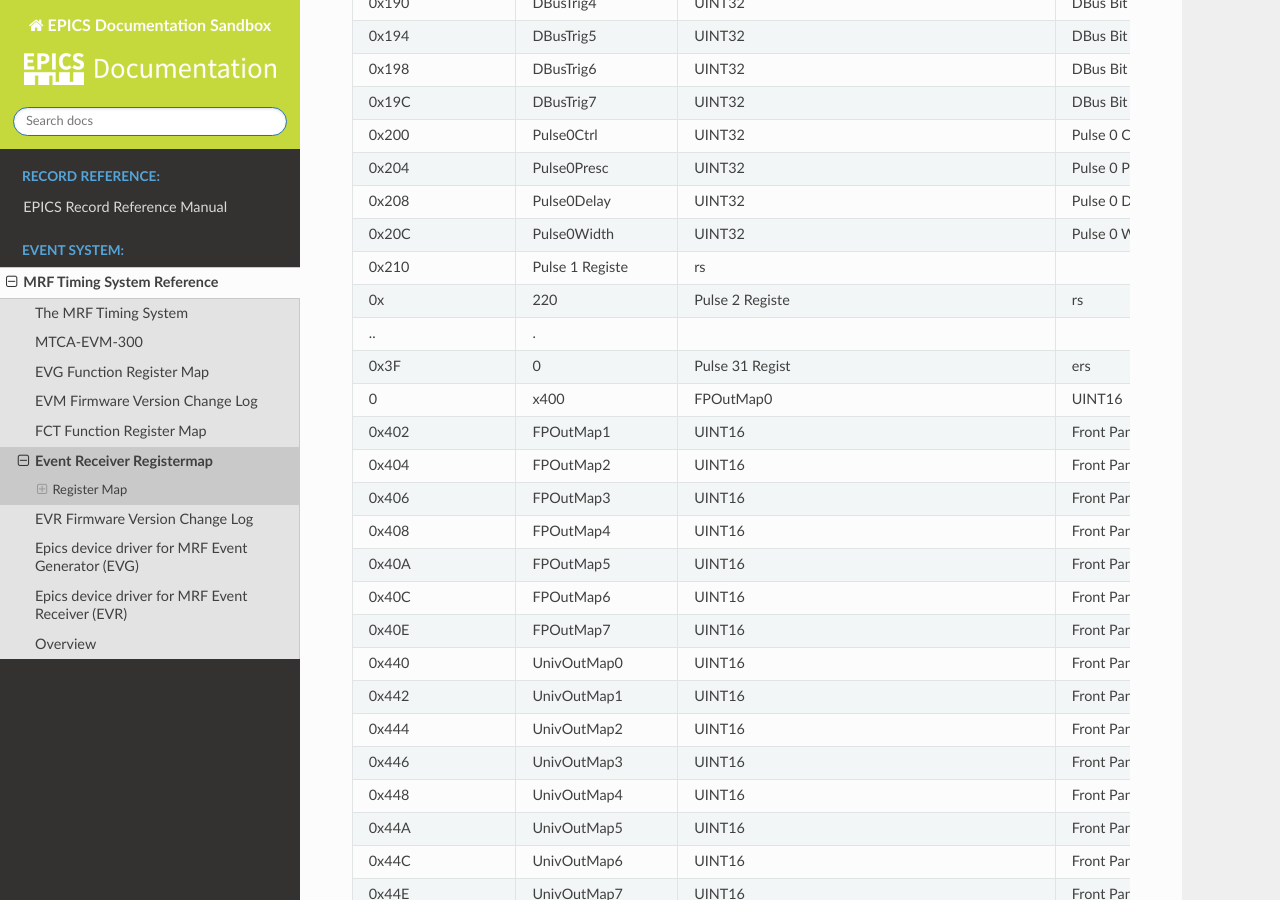
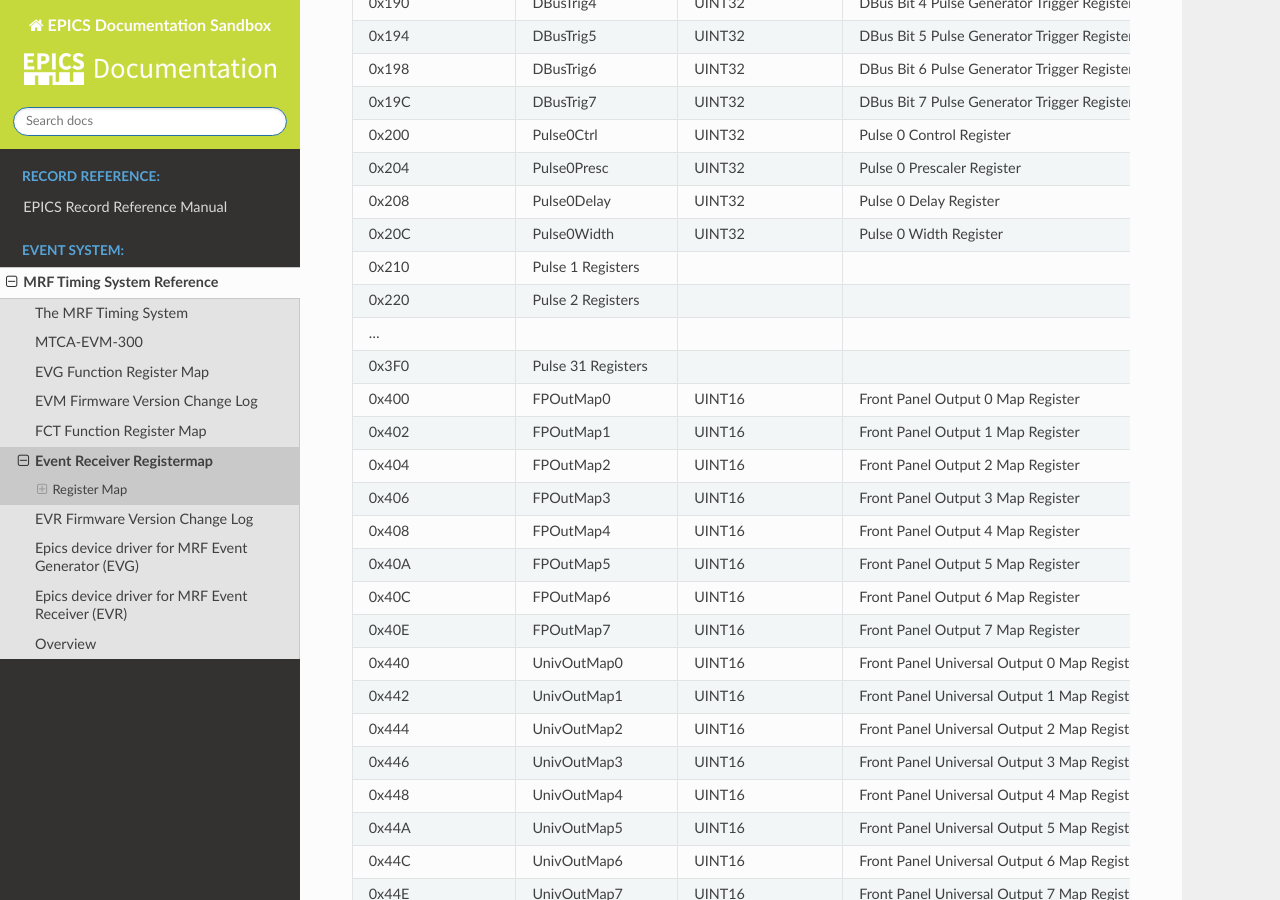
Before and after one commit to ttkorhonen/myDocument, a Sphinx documentation site: the page built from docs/mrfioc2/evr-registermap.md, in a window 1280 px wide and 900 px high, scrolled down 2389 px. Built offline with Sphinx 7.4.7 and the Read the Docs theme 2.0.0, drawn with Linux system fonts in a browser that asks for light colours; some of the changed text lies outside the part shown.

Commit message:
table format fixes

```diff
--- a/docs/mrfioc2/evr-registermap.md
+++ b/docs/mrfioc2/evr-registermap.md
@@ -77,11 +77,11 @@ Event Receiver register/memory map.
 | 0x204 | Pulse0Presc    | UINT32 | Pulse 0 Prescaler Register
 | 0x208 | Pulse0Delay    | UINT32 | Pulse 0 Delay Register
 | 0x20C | Pulse0Width    | UINT32 | Pulse 0 Width Register
-| 0x210 | Pulse 1 Registe| rs
-| 0x| 220 | Pulse 2 Registe| rs
-| ..| .| |
-| 0x3F| 0 | Pulse 31 Regist| ers
-| 0| x400 | FPOutMap0      | UINT16 | Front Panel Output 0 Map Register
+| 0x210 | Pulse 1 Registers
+| 0x220 | Pulse 2 Registers
+| ...| |
+| 0x3F0 | Pulse 31 Registers
+| 0x400 | FPOutMap0      | UINT16 | Front Panel Output 0 Map Register
 | 0x402 | FPOutMap1      | UINT16 | Front Panel Output 1 Map Register
 | 0x404 | FPOutMap2      | UINT16 | Front Panel Output 2 Map Register
 | 0x406 | FPOutMap3      | UINT16 | Front Panel Output 3 Map Register
@@ -152,10 +152,10 @@ Event Receiver register/memory map.
 | 0x510 | UnivInMap0     | UINT32 | Universal Input 0 Mapping Register
 | 0x514 | UnivInMap1     | UINT32 | Universal Input 1 Mapping Register
 | ...| |
-| 0x56| 0 | BPInMap0       | UINT32 | Backplane Input 0 Mapping Register
+| 0x560 | BPInMap0       | UINT32 | Backplane Input 0 Mapping Register
 | 0x564 | BPInMap1       | UINT32 | Backplane Input 1 Mapping Register
 | ...| |
-| 0x61| 0 | GTX0Ctrl       | UINT32 | UNIV6 / GTX0CML Output Control Register
+| 0x610 | GTX0Ctrl       | UINT32 | UNIV6 / GTX0CML Output Control Register
 | 0x614 | GTX0HP         | UINT16 | UNIV6 / GTX0 Output High Period Count
 | 0x616 | GTX0LP         | UINT16 | UNIV6 / GTX0 Output Low Period Count
 | 0x618 | GTX0Samp       | UINT32 | UNIV6 / GTX0 Output Number of 40 bit word patterns
@@ -171,16 +171,16 @@ Event Receiver register/memory map.
 | 0x674 | GTX3HP         | UINT16 | CML1 / GTX3 Output High Period Count
 | 0x676 | GTX3LP         | UINT16 | CML1 / GTX3 Output Low Period Count
 | 0x678 | GTX3Samp       | UINT32 | CML1 / GTX3 Output Number of 40 bit word patterns
-| 0x800 – 0xFFF   | DataBuf | |Data Buffer Receive Memory
+| 0x800 – 0xFFF   | DataBuf | | Data Buffer Receive Memory
 | 0x1000 – 0x17FF | |Diagnostics counters
-| 0x1800 – 0x1FFF | TxDataBuf | Data Buffer Transmit Memory
-| 0x2000 – 0x3FFF | EventLog | 512 x 16 byte position Event Log
-| 0x4000 – 0x4FFF | MapRam1 | Event Mapping RAM 1
-| 0x5000 – 0x5FFF | MapRam2 | Event Mapping RAM 2
+| 0x1800 – 0x1FFF | TxDataBuf | | Data Buffer Transmit Memory
+| 0x2000 – 0x3FFF | EventLog |  | 512 x 16 byte position Event Log
+| 0x4000 – 0x4FFF | MapRam1 |   | Event Mapping RAM 1
+| 0x5000 – 0x5FFF | MapRam2 |   | Event Mapping RAM 2
 | 0x8000 – 0x80FF | configROM |
 | 0x8100 – 0x81FF | scratchRAM |
-| 0x8200 – 0x82FF | SFPEEPROM  | SFP Transceiver EEPROM contents (SFP address 0xA0)
-| 0x8300 – 0x83FF | SFPDIAG    | SFP Transceiver diagnostics (SFP address 0xA2)
+| 0x8200 – 0x82FF | SFPEEPROM  | | SFP Transceiver EEPROM contents (SFP address 0xA0)
+| 0x8300 – 0x83FF | SFPDIAG    | | SFP Transceiver diagnostics (SFP address 0xA2)
 | 0x8800 | DataBufRXSize0    | UINT32  | Segmented Data Buffer Segment 0 Receive Size Register
 | 0x8804 | SDataBufRXSize0   | UINT32 | Segmented Data Buffer Segment 1 Receive Size Register
 | 0x89FC | SDataBufRXSize127 | UINT32 | Segmented Data Buffer Segment 127 Receive Size Register
@@ -239,7 +239,7 @@ Event Receiver register/memory map.
 
 | address | bit 31 | bit 30 | bit 29 | bit 28 | bit 27 | bit 26 | bit 25 | bit 24 |
 | ------- | ------ | ------ | ------ | ------ | ------ | ------ | ------ | ------ |
-|0x004    | EVREN  | EVFWD  | TXLP   |  RXLP  | OUTEN  | SRST   | LEMDE  | GTXIO  |
+| 0x004   | EVREN  | EVFWD  | TXLP   |  RXLP  | OUTEN  | SRST   | LEMDE  | GTXIO  |
 | address | bit 23 | bit 22 | bit 21 | bit 20 | bit 19 | bit 18 | bit 17 | bit 16 |
 | 0x005   | DCENA |
 | address | bit 15 | bit 14 | bit 13 | bit 12 | bit 11 | bit 10 | bit 9  | bit 8  |
```
